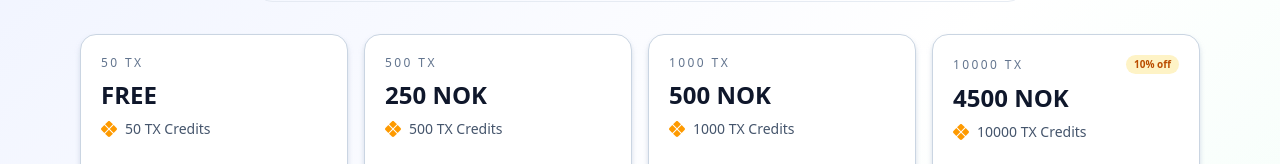
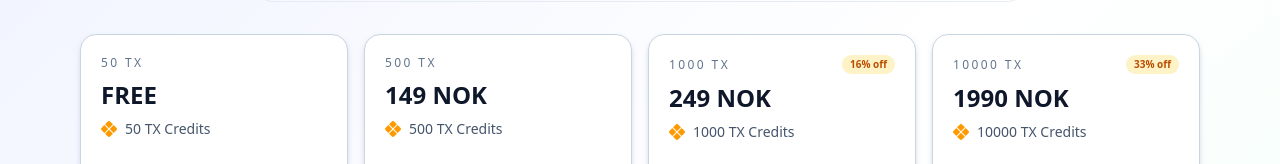
Before and after one commit to GhullieUser/Solana2Kryptosekken, a Next.js app: page /pricing in a window 1280 px wide. Shown: the part 241-405 px from the top of the page. Built offline with nearby package versions, Linux system fonts and the light colour scheme; no server answers.

Commit message:
Updates pricing tiers with new prices and discounts
Refactors the pricing tiers by adjusting prices and discount values.
Updates the discount tag for the "10000 TX" tier.
Adds a discount tag to the "1000 TX" tier.

```diff
--- a/src/app/pricing/page.tsx
+++ b/src/app/pricing/page.tsx
@@ -23,7 +23,7 @@ const tiers: Tier[] = [
 	{
 		key: "500",
 		title: { no: "500 TX", en: "500 TX" },
-		price: { no: "250 kr", en: "250 NOK" },
+		price: { no: "149 kr", en: "149 NOK" },
 		credits: 500,
 		audience: {
 			no: "For mindre lommebøker og raske sjekker.",
@@ -33,24 +33,25 @@ const tiers: Tier[] = [
 	{
 		key: "1000",
 		title: { no: "1000 TX", en: "1000 TX" },
-		price: { no: "500 kr", en: "500 NOK" },
+		price: { no: "249 kr", en: "249 NOK" },
 		credits: 1000,
 		audience: {
 			no: "For aktive brukere med flere transaksjoner.",
 			en: "For active users with more transactions."
 		},
+		tag: { no: "16% rabatt", en: "16% off" },
 		accent: true
 	},
 	{
 		key: "10000",
 		title: { no: "10000 TX", en: "10000 TX" },
-		price: { no: "4500 kr", en: "4500 NOK" },
+		price: { no: "1990 kr", en: "1990 NOK" },
 		credits: 10000,
 		audience: {
 			no: "For avanserte brukere og store porteføljer.",
 			en: "For advanced users and large portfolios."
 		},
-		tag: { no: "10% rabatt", en: "10% off" }
+		tag: { no: "33% rabatt", en: "33% off" }
 	}
 ];
 
```
